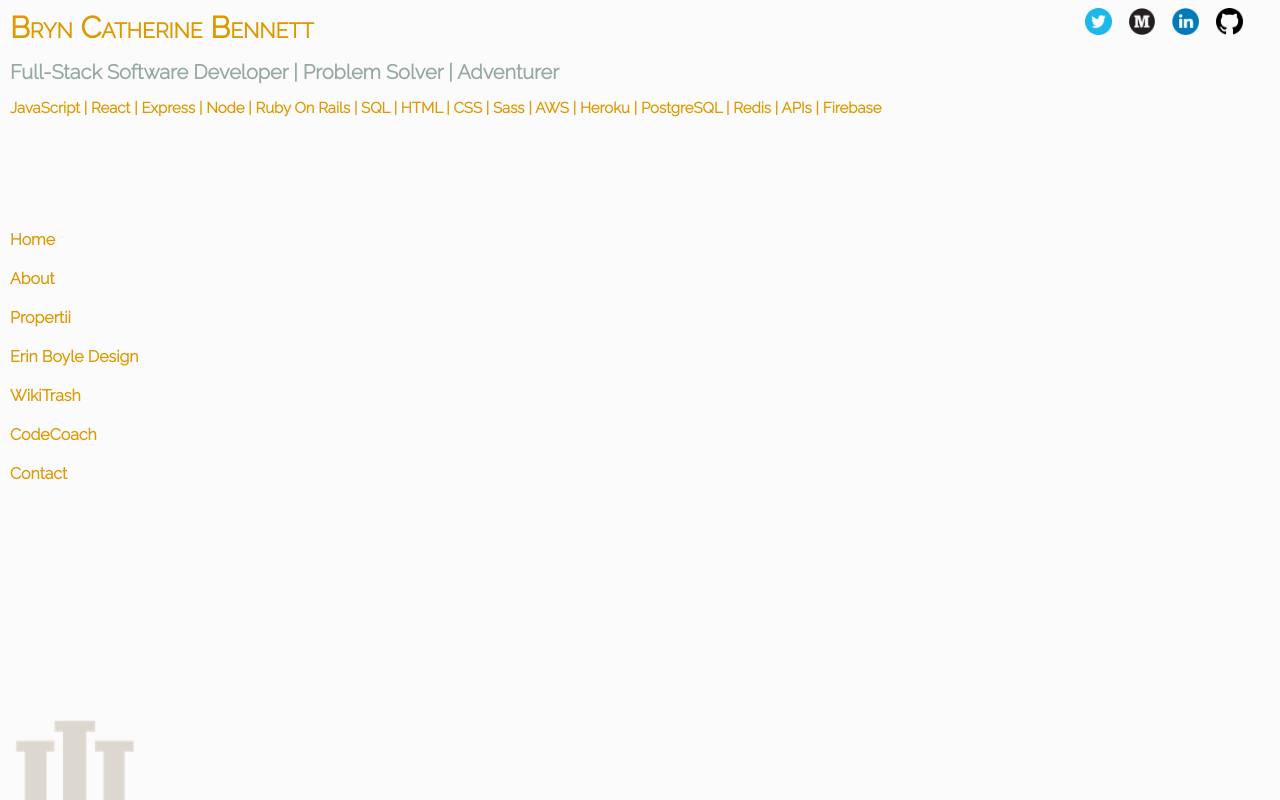
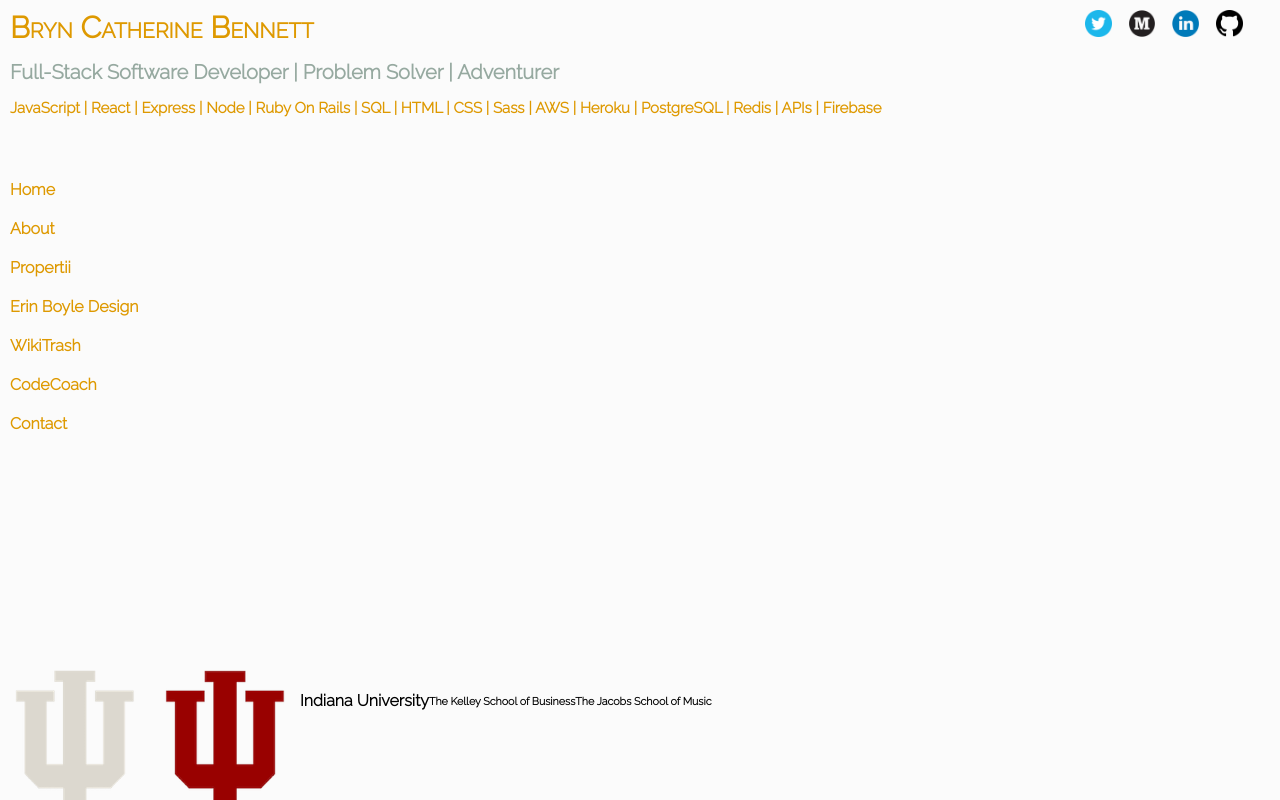
Before and after one commit to bbennett7/portfolio, a React (Create React App) app: page / in a window 1280 px wide. Shown: the top 800 px of the page. Built offline with nearby package versions, Linux system fonts and the light colour scheme.

Commit message:
Styling updates

```diff
--- a/src/components/Header/Header.module.scss
+++ b/src/components/Header/Header.module.scss
@@ -4,7 +4,7 @@
   display: flex;
   flex-direction: row;
   width: 98vw;
-  min-height: 200px;
+  min-height: 150px;
   height: auto;
   margin: 10px;
 }
--- a/src/components/Menu/Menu.js
+++ b/src/components/Menu/Menu.js
@@ -48,7 +48,7 @@ export default class MenuBar extends Component {
     return (
       <div className={styles.container}>
         <Menu className={styles.mobileMenu} onClick={this.menuDisplay} />
-        <div className={styles.menuLinks} id={this.state.mobileDisplay}>
+        <div className={styles.wrapper} id={this.state.mobileDisplay}>
           <div onClick={this.handleOnClick}>
             {' '}
             <Link to="/home" className={`${this.getClass('home')} ${styles.menuLink}`}>
--- a/src/components/Menu/Menu.module.scss
+++ b/src/components/Menu/Menu.module.scss
@@ -5,6 +5,11 @@
   flex-direction: column;
   width: 200px;
   height: 500px;
+  margin-right: 40px;
+}
+
+.wrapper {
+  flex-direction: column;
 }
 
 .mobileMenu {
@@ -16,6 +21,7 @@
   text-decoration: none;
   color: $yellow;
   font-weight: bold;
+  width: 100%;
 }
 
 .menuLink:hover {
--- a/src/styles/global.scss
+++ b/src/styles/global.scss
@@ -27,11 +27,13 @@ body {
   height: 100vh;
   max-width: 100vw;
   font-family: 'Raleway', Candara, sans-serif;
+  margin-bottom: 150px;
 }
 
 div {
   display: flex;
-  flex-direction: column;
+  flex-direction: row;
+  flex-wrap: wrap
 }
 
 h2 {
@@ -39,3 +41,7 @@ h2 {
   text-decoration: underline;
   text-decoration-color: $green;
 }
+
+p {
+  color: $gray;
+}
```
